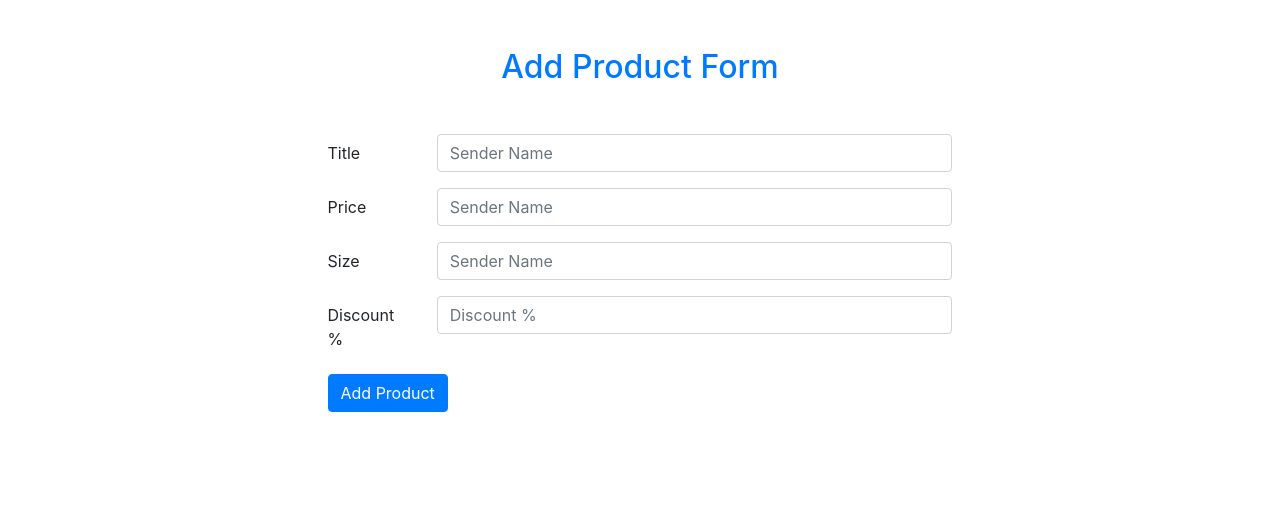
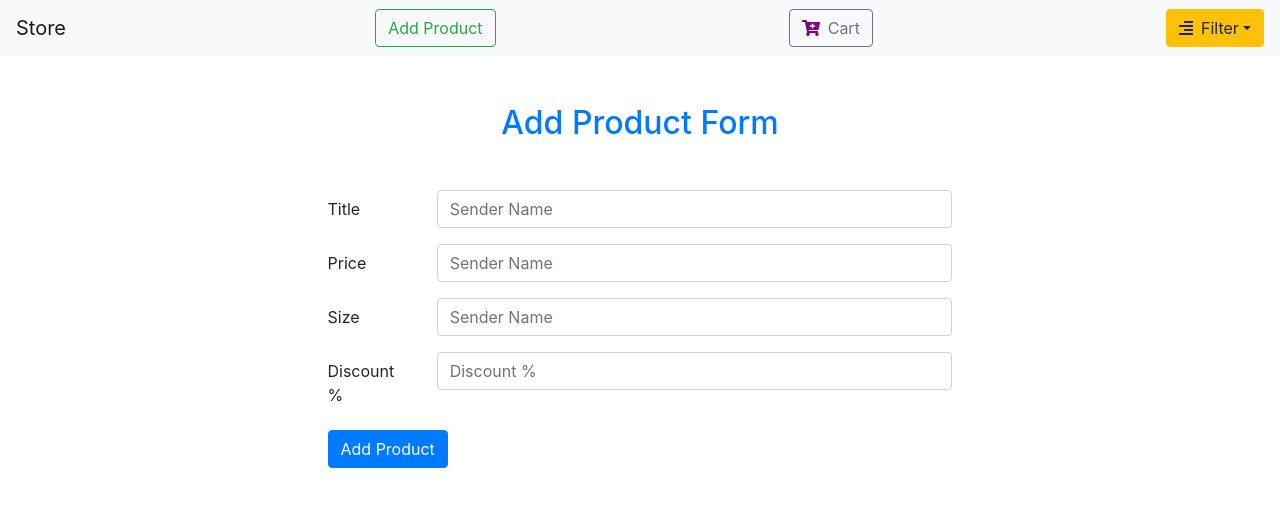
Before and after one commit to akshayDatacode/store-app, a React (Create React App) app: page /add_product in a window 1280 px wide. Shown: the top 506 px of the page. Built offline with nearby package versions, Linux system fonts and the light colour scheme.

Commit message:
Firt Phase Code

```diff
--- a/package.json
+++ b/package.json
@@ -3,6 +3,10 @@
   "version": "0.1.0",
   "private": true,
   "dependencies": {
+    "@fortawesome/fontawesome-svg-core": "^1.2.29",
+    "@fortawesome/free-brands-svg-icons": "^5.13.1",
+    "@fortawesome/free-solid-svg-icons": "^5.13.1",
+    "@fortawesome/react-fontawesome": "^0.1.11",
     "@testing-library/jest-dom": "^4.2.4",
     "@testing-library/react": "^9.5.0",
     "@testing-library/user-event": "^7.2.1",
@@ -16,6 +20,8 @@
     "react": "^16.13.1",
     "react-bootstrap": "^1.1.1",
     "react-dom": "^16.13.1",
+    "react-notifications": "^1.6.0",
+    "react-notifications-component": "^2.4.0",
     "react-redux": "^7.2.0",
     "react-router-dom": "^5.2.0",
     "react-scripts": "3.4.1",
--- a/src/App.js
+++ b/src/App.js
@@ -2,11 +2,13 @@ import React from "react";
 import "bootstrap/dist/css/bootstrap.css";
 import AppRoutes from "./app_routes/AppRoutes";
 import { BrowserRouter } from "react-router-dom";
+import HeaderComponent from "./components/HeaderComponent";
 
 const App = () => {
   return (
     <>
       <BrowserRouter>
+        <HeaderComponent />
         <AppRoutes />
       </BrowserRouter>
     </>
--- a/src/components/AddProductComponent.jsx
+++ b/src/components/AddProductComponent.jsx
@@ -4,6 +4,7 @@ import {
   addProductDetails,
   updateProduct,
 } from "../redux/product/productAction";
+import { Link } from "react-router-dom";
 
 class AddProductComponent extends Component {
   state = {
@@ -119,14 +120,14 @@ class AddProductComponent extends Component {
                 </div>
               </div>
               {this.props.error && <p className="text-danger">Enter Data</p>}
+
               <div className="form-group row">
                 <div className="col-sm-10">
-                  <button
-                    className="btn btn-primary"
-                    onClick={this.handleSubmit}
-                  >
-                    Add Product
-                  </button>
+                  <div onClick={this.handleSubmit}>
+                    <Link to="/">
+                      <div className="btn btn-primary ">Add Product</div>
+                    </Link>
+                  </div>
                 </div>
               </div>
             </form>
--- a/src/components/HeaderComponent.jsx
+++ b/src/components/HeaderComponent.jsx
@@ -1,16 +1,69 @@
 import React from "react";
-const HeaderComponent = () => {
+import { Link } from "react-router-dom";
+import { FontAwesomeIcon } from "@fortawesome/react-fontawesome";
+import { faCartPlus, faAlignRight } from "@fortawesome/free-solid-svg-icons";
+import { connect } from "react-redux";
+
+import {
+  ascendingFilter,
+  descendingFilter,
+  priceHighToLowFilter,
+  priceLowToHighFilter,
+} from "../redux/product/productAction";
+
+import { Dropdown } from "react-bootstrap";
+
+const HeaderComponent = (props) => {
   return (
     <>
       <nav class="navbar navbar-light bg-light">
-        <a class="navbar-brand">Store</a>
-        <button class="btn btn-outline-success my-2 my-sm-0">
-          Add Product
-        </button>
-        <button class="btn btn-outline-success my-2 my-sm-0">Cart</button>
+        <Link class="navbar-brand" to="/">
+          Store
+        </Link>
+        <Link to="/add_product">
+          <div className="btn btn-outline-success my-2 my-sm-0 ">
+            Add Product
+          </div>
+        </Link>
+        <Link to="/cart">
+          <div className="btn btn-outline-secondary my-2 my-sm-0">
+            <FontAwesomeIcon
+              icon={faCartPlus}
+              color="purple"
+              className="mr-2"
+            />
+            Cart
+          </div>
+        </Link>
+        <Dropdown>
+          <Dropdown.Toggle variant="warning" id="dropdown-basic">
+            <FontAwesomeIcon icon={faAlignRight} className="mr-2" />
+            Filter
+          </Dropdown.Toggle>
+
+          <Dropdown.Menu>
+            <Dropdown.Item onClick={props.priceLowToHighFilter}>
+              Price Low
+            </Dropdown.Item>
+            <Dropdown.Item onClick={props.priceHighToLowFilter}>
+              Price High
+            </Dropdown.Item>
+            <Dropdown.Item onClick={props.ascendingFilter}>A - Z</Dropdown.Item>
+            <Dropdown.Item onClick={props.descendingFilter}>
+              Z - A
+            </Dropdown.Item>
+          </Dropdown.Menu>
+        </Dropdown>
       </nav>
     </>
   );
 };
 
-export default HeaderComponent;
+const mapDispatchToProps = {
+  ascendingFilter,
+  descendingFilter,
+  priceHighToLowFilter,
+  priceLowToHighFilter,
+};
+
+export default connect(null, mapDispatchToProps)(HeaderComponent);
--- a/src/components/HomeComponent.jsx
+++ b/src/components/HomeComponent.jsx
@@ -1,14 +1,13 @@
 import React, { Component } from "react";
 import { Link } from "react-router-dom";
 
-class HomeComponent extends Component {
-  render() {
+const HomeComponent = (props) => {
   return (
     <>
       <h3 className="text-center mt-5 mb-3">Product List </h3>
       <div className="row">
         <div className="col">
-            {this.props.products.map((item) => (
+          {props.products.map((item) => (
             <div className="card mb-3 shadow-lg border">
               <div className="card-body">
                 <h3 className="text-primary">{item.title}</h3>
@@ -19,14 +18,14 @@ class HomeComponent extends Component {
               <div className="card-footer m-0 pt-0 pb-2 bg-white border border-white ">
                 <div
                   className="btn btn-secondary mr-2"
-                    onClick={() => this.props.handleAddToCart(item)}
+                  onClick={() => props.handleAddToCart(item)}
                 >
                   Add to Cart
                 </div>
                 <Link to="add_product">
                   <div
                     className="btn btn-warning"
-                      onClick={() => this.props.handleEditProduct(item)}
+                    onClick={() => props.handleEditProduct(item)}
                   >
                     Edit
                   </div>
@@ -38,7 +37,6 @@ class HomeComponent extends Component {
       </div>
     </>
   );
-  }
-}
+};
 
 export default HomeComponent;
--- a/src/components/MainComponent.jsx
+++ b/src/components/MainComponent.jsx
@@ -1,17 +1,11 @@
 import React, { Component } from "react";
 import HomeComponent from "./HomeComponent";
-import { Link } from "react-router-dom";
 import { connect } from "react-redux";
 import {
   getProducts,
   editProduct,
   addToCart,
-  ascendingFilter,
-  descendingFilter,
-  priceHighToLowFilter,
-  priceLowToHighFilter,
 } from "../redux/product/productAction";
-import { Dropdown } from "react-bootstrap";
 
 class MainComponent extends Component {
   state = {
@@ -22,54 +16,6 @@ class MainComponent extends Component {
   componentDidMount() {
     this.props.getProducts();
   }
-
-  // getProducts = () => {
-  //   axios
-  //     .get(get_products)
-  //     .then((result) => {
-  //       this.setState({
-  //         products: result.data.product,
-  //       });
-  //       this.intervalID = setTimeout(this.getProducts, 1000);
-  //     })
-  //     .catch((error) =>
-  //       this.setState({
-  //         error,
-  //       })
-  //     );
-  // };
-
-  // addProduct = (product, id) => {
-  //   if (!id) {
-  //     axios
-  //       .post(add_product, product)
-  //       .then((res) => {
-  //         console.log(res.data);
-  //       })
-  //       .catch((error) => {
-  //         console.log(error);
-  //         this.setState({
-  //           error,
-  //         });
-  //       });
-  //   } else {
-  //     this.updateProduct(id, product);
-  //   }
-  // };
-
-  // updateProduct = (id, product) => {
-  //   console.log(id, product);
-  //   axios
-  //     .put(`http://www.localhost:5000/api/edit_product/${id}`, product)
-  //     .then((res) => {
-  //       console.log(" Edit status", res.data);
-  //     })
-  //     .catch((error) => {
-  //       console.log(error);
-  //     });
-
-  //   this.setState({ show: false });
-  // };
 
   handleEditProduct = async (item) => {
     await this.setState((state) => {
@@ -92,41 +38,6 @@ class MainComponent extends Component {
           <div className="row">
             <div className="col-md-3"></div>
             <div className="col-md-6">
-              <div className="row mt-5">
-                <div className="col-5">
-                  <Link to="/add_product">
-                    <div className="btn btn-primary ">Add Product</div>
-                  </Link>
-                </div>
-                <div className="col-3">
-                  <Link to="/cart">
-                    <div className="btn btn-success">Cart</div>
-                  </Link>
-                </div>
-                <div className="col-4">
-                  <Dropdown>
-                    <Dropdown.Toggle variant="warning" id="dropdown-basic">
-                      Filter
-                    </Dropdown.Toggle>
-
-                    <Dropdown.Menu>
-                      <Dropdown.Item onClick={this.props.priceLowToHighFilter}>
-                        Price Low
-                      </Dropdown.Item>
-                      <Dropdown.Item onClick={this.props.priceHighToLowFilter}>
-                        Price High
-                      </Dropdown.Item>
-                      <Dropdown.Item onClick={this.props.ascendingFilter}>
-                        A - Z
-                      </Dropdown.Item>
-                      <Dropdown.Item onClick={this.props.descendingFilter}>
-                        Z - A
-                      </Dropdown.Item>
-                    </Dropdown.Menu>
-                  </Dropdown>
-                </div>
-              </div>
-
               <HomeComponent
                 products={this.props.product}
                 handleEditProduct={this.handleEditProduct}
@@ -136,12 +47,6 @@ class MainComponent extends Component {
             <div className="col-md-3"></div>
           </div>
         </div>
-
-        {/* <AddProductComponent
-          addProduct={this.addProduct}
-          isEdit={this.state.isEdit}
-          editProduct={this.state.editProduct}
-        /> */}
       </>
     );
   }
@@ -158,10 +63,6 @@ const mapDispatchToProps = {
   getProducts,
   editProduct,
   addToCart,
-  ascendingFilter,
-  descendingFilter,
-  priceHighToLowFilter,
-  priceLowToHighFilter,
 };
 
 export default connect(mapStateToProps, mapDispatchToProps)(MainComponent);
--- a/src/index.js
+++ b/src/index.js
@@ -4,11 +4,7 @@ import "./index.css";
 import App from "./App";
 import * as serviceWorker from "./serviceWorker";
 import { Provider } from "react-redux";
-import thunk from "redux-thunk";
-import { createStore, applyMiddleware } from "redux";
-import productReducer from "./redux/product/productReducer";
-
-const store = createStore(productReducer, applyMiddleware(thunk));
+import store from "./redux/store"
 
 ReactDOM.render(
   <Provider store={store}>
--- a/src/redux/product/indexProduct.js
+++ b/src/redux/product/indexProduct.js
@@ -0,0 +1,5 @@
+// import productReducer from './productReducer';
+// export * from "./productAction"
+// export * from "./productOperation"
+
+// export default reducer;
--- a/src/redux/store.js
+++ b/src/redux/store.js
@@ -0,0 +1,12 @@
+import { createStore, applyMiddleware, compose } from "redux";
+// import logger from 'redux-logger';
+import thunk from "redux-thunk";
+import productReducer from './product/productReducer';
+
+// const middlewares = [logger, thunk];
+
+const composeEnhancers = window && window.__REDUX_DEVTOOLS_EXTENSION_COMPOSE__ || compose;
+
+const store = createStore(productReducer, composeEnhancers(applyMiddleware(thunk)));
+
+export default store;
```
Also changed, not shown: src/redux/rootReducer.js (+5 -5 lines). Lines whose indentation alone changed are shown as unchanged.
